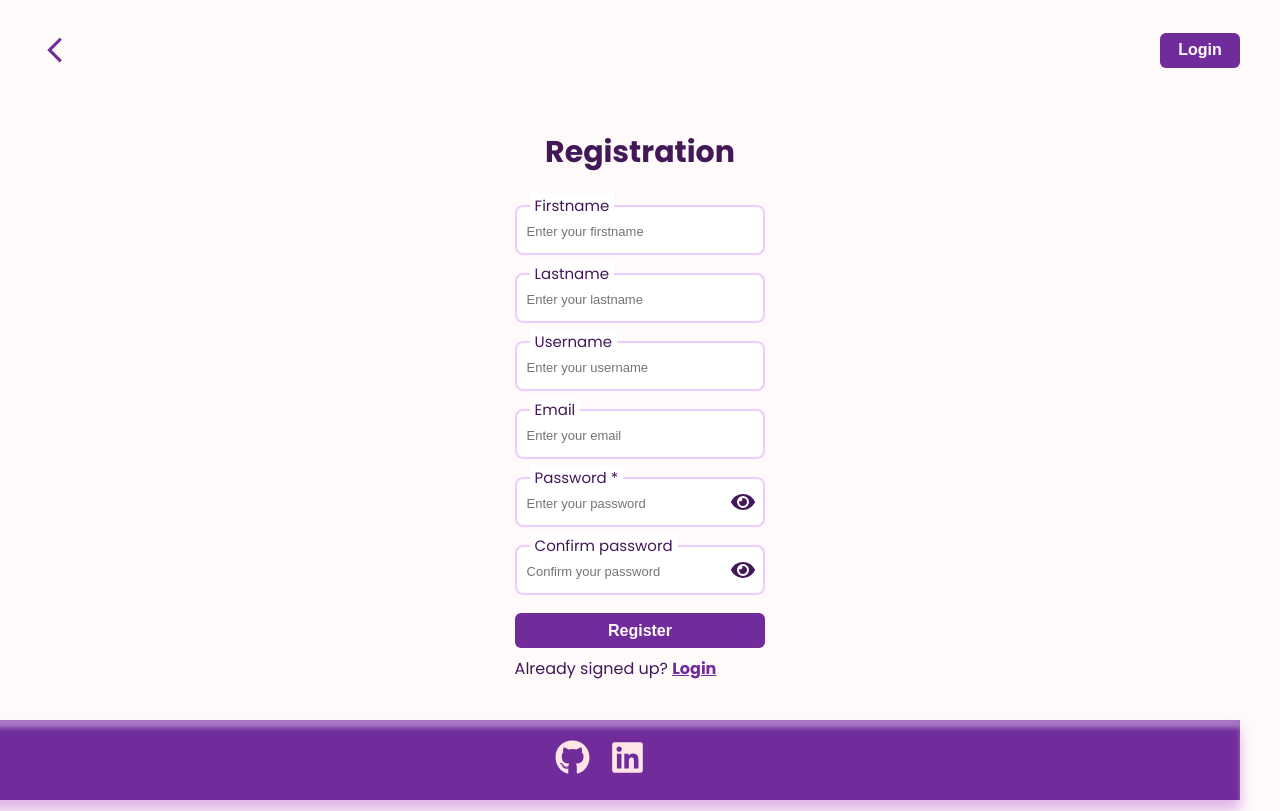
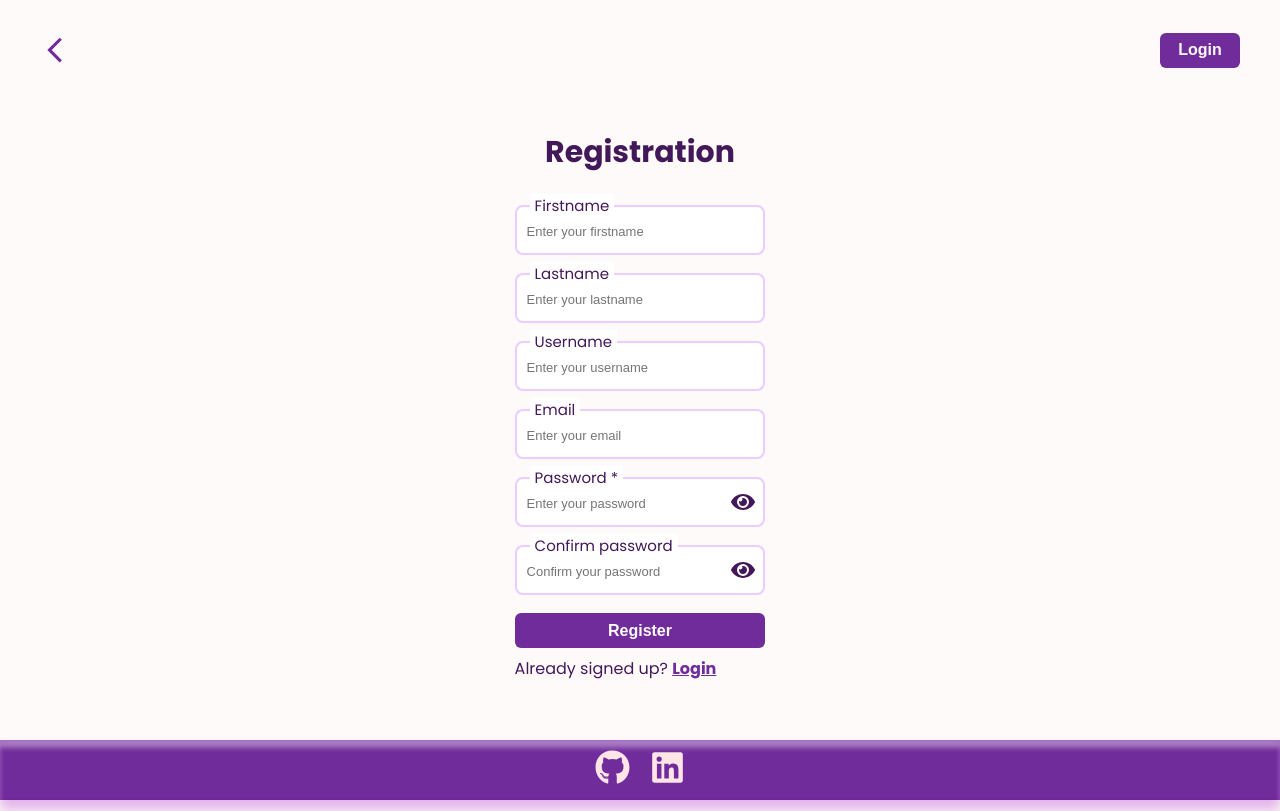
Before and after one commit to Naeemi7/Taskly, a React (Vite) app in the folder client/: page /user-registration in a window 1280 px wide. Built offline with nearby package versions, Linux system fonts and the light colour scheme.

Commit message:
bug fixed

```diff
--- a/client/src/styles/App.scss
+++ b/client/src/styles/App.scss
@@ -380,16 +380,17 @@ body {
   footer {
     width: 100%;
     position: fixed;
-    bottom: 2rem;
+    bottom: 0;
     left: 0;
     grid-area: footer;
     display: flex;
     justify-content: flex-end;
     align-items: center;
-    padding-right: 4rem;
 
     // authorized layout for footer
     .authorized {
+      padding-right: 4rem;
+      padding-bottom: 2rem;
       display: flex;
       align-items: center;
       justify-content: flex-end;
@@ -419,8 +420,8 @@ body {
       box-shadow: 0 1rem 1.25rem 0 rgba(180, 70, 207, 0.4),
         0 0.75rem 0.5rem rgba(255, 255, 255, 0.4) inset,
         0 0.25rem 0.5rem 0 rgba(110, 15, 155, 1) inset;
-      width: 100vw;
-      height: 8rem;
+      width: 100%;
+      height: 6rem;
       position: fixed;
       bottom: 0;
       margin-bottom: 0;
```
